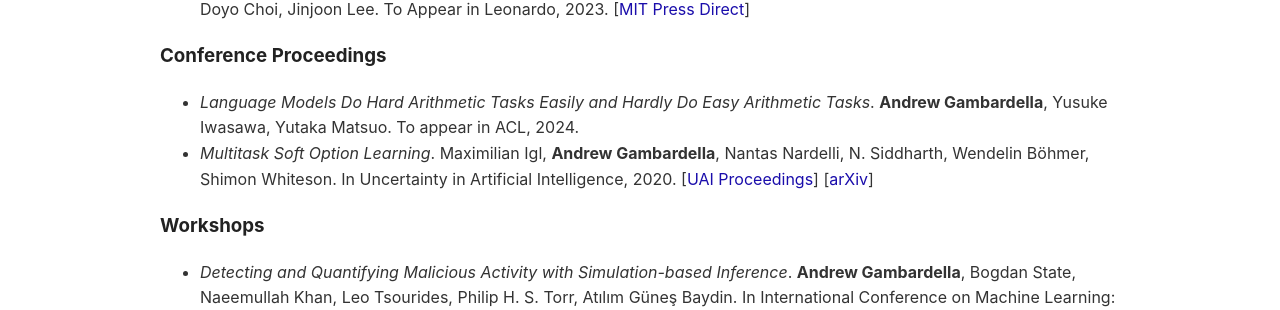
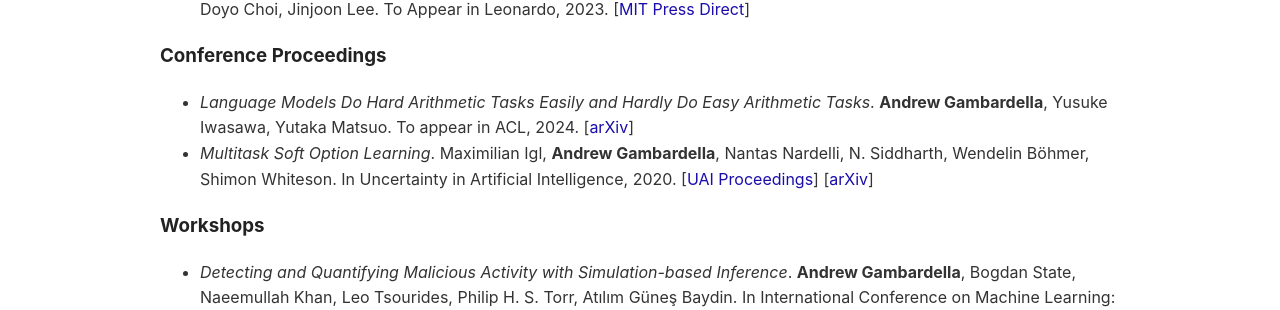
Before and after one commit to atgambardella/atgambardella.github.io, a Jekyll site: the page built from index.md, in a window 1280 px wide. Shown: the part 869-1179 px from the top of the page. Built offline with Jekyll 4.4.1, drawn with Linux system fonts in a browser that asks for light colours; a script that is not in the unit is left out.

Commit message:
add arxiv for acl paper

```diff
--- a/index.md
+++ b/index.md
@@ -34,7 +34,7 @@ My research interests include:
 - _gOd, mOther and sOldier: A Story of Oppression, Told Through the Lens of AI_. **Andrew Gambardella**, Meeyung Chung, Doyo Choi, Jinjoon Lee. To Appear in Leonardo, 2023. [[MIT Press Direct](https://direct.mit.edu/leon/article-abstract/doi/10.1162/leon_a_02365/114524/gOd-mOther-and-sOldier-A-Story-of-Oppression-Told)]
 
 ### Conference Proceedings
-- _Language Models Do Hard Arithmetic Tasks Easily and Hardly Do Easy Arithmetic Tasks_. **Andrew Gambardella**, Yusuke Iwasawa, Yutaka Matsuo. To appear in ACL, 2024.
+- _Language Models Do Hard Arithmetic Tasks Easily and Hardly Do Easy Arithmetic Tasks_. **Andrew Gambardella**, Yusuke Iwasawa, Yutaka Matsuo. To appear in ACL, 2024. [[arXiv](https://arxiv.org/abs/2406.02356)]
 - _Multitask Soft Option Learning_. Maximilian Igl, **Andrew Gambardella**, Nantas Nardelli, N. Siddharth, Wendelin Böhmer, Shimon Whiteson. In Uncertainty in Artificial Intelligence, 2020. [[UAI Proceedings](https://proceedings.mlr.press/v124/igl20a.html)] [[arXiv](https://arxiv.org/abs/1904.01033)]
 
 ### Workshops
```
Also changed, not shown: ja/index.md (+1 -1 lines).
